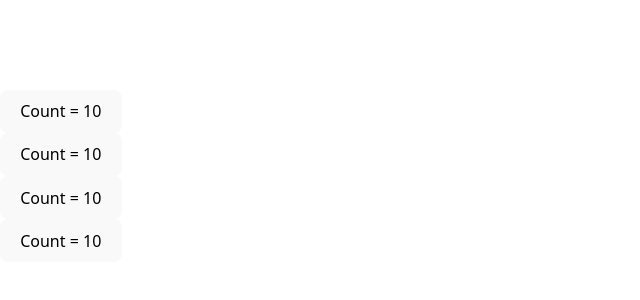
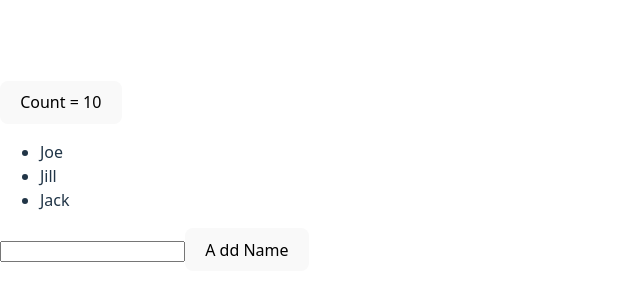
Before and after one commit to paderx01/ReactStateMgmt, a React (Vite) app: page / in a window 1280 px wide. Shown: the part 224-524 px from the top of the page, without its empty margins (0-640 px from the left). Built offline with nearby package versions, Linux system fonts and the light colour scheme.

Commit message:
useState

```diff
--- a/src/App.jsx
+++ b/src/App.jsx
@@ -1,7 +1,33 @@
 import { useState } from "react";
 
+function NameList() {
+  const [list, setList] = useState(["Joe", "Jill", "Jack"]);
+  const [name, setName] = useState("");
+
+  const onAddName = () => {
+    setList([...list, name]);
+    setName("");
+  };
+
+  return (
+    <div>
+      <ul>
+        {list.map((name) => (
+          <li key={name}>{name}</li>
+        ))}
+      </ul>
+      <input
+        type="text"
+        value={name}
+        onChange={(e) => setName(e.target.value)}
+      />
+      <button onClick={onAddName}>A dd Name</button>
+    </div>
+  );
+}
+
 function Counter() {
-  let [count, setCount] = useState(10);
+  const [count, setCount] = useState(10);
 
   function addOne() {
     setCount(count + 1);
@@ -18,9 +44,7 @@
   return (
     <div>
       <Counter />
-      <Counter />
-      <Counter />
-      <Counter />
+      <NameList />
     </div>
   );
 }
```
